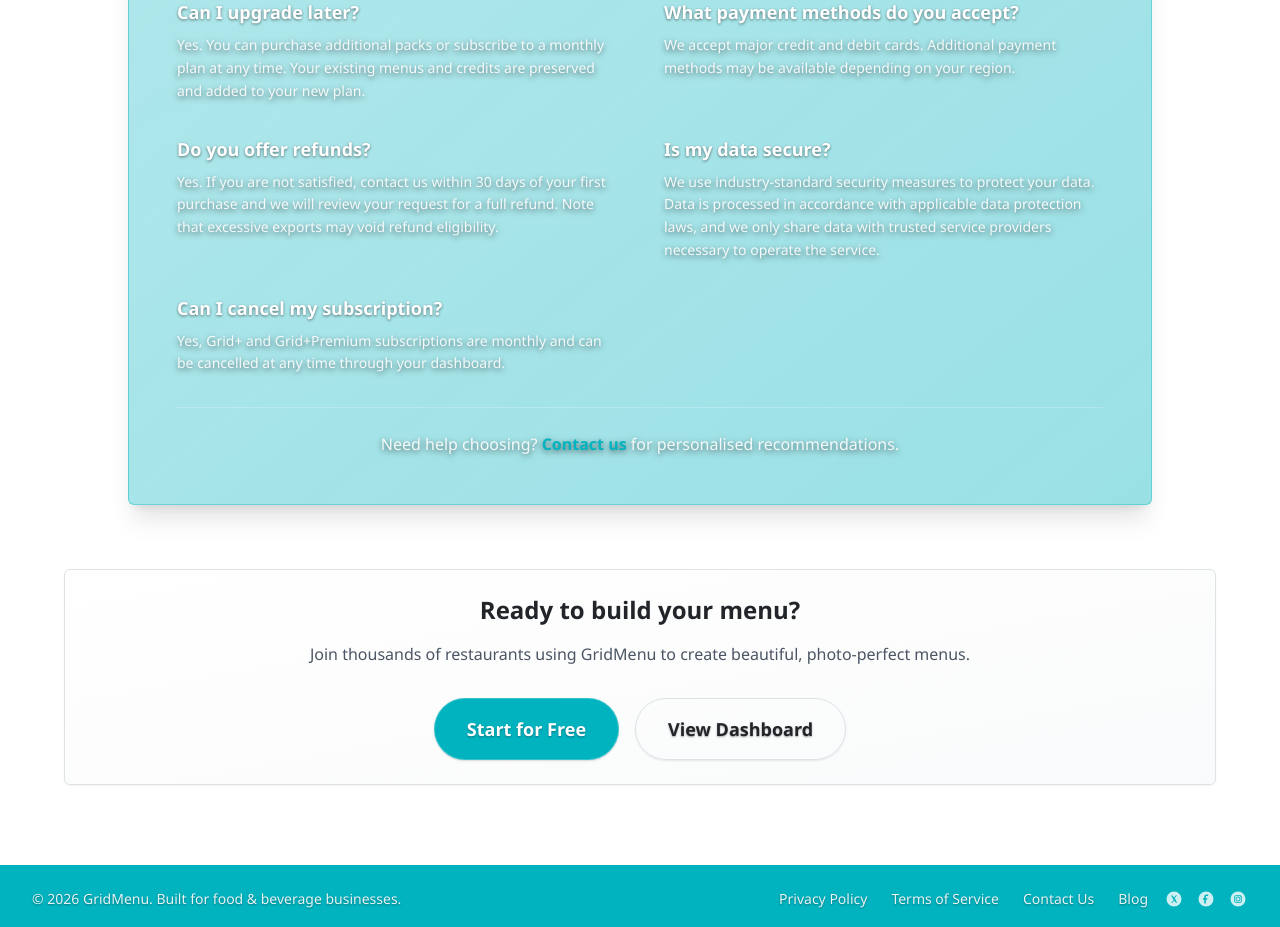
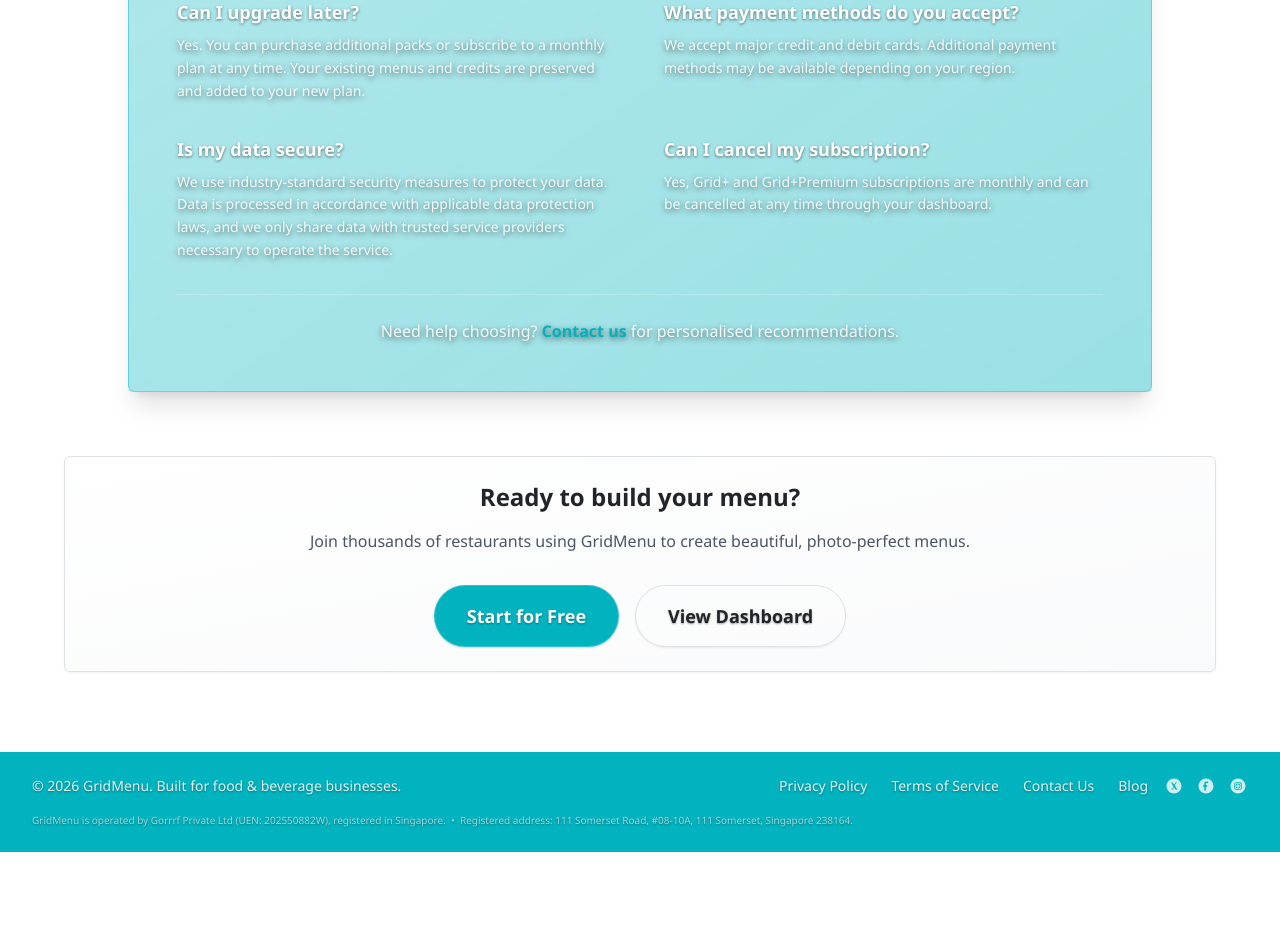
Before and after one commit to leonclem/one-minute-menu, a Next.js app: page /pricing in a window 1280 px wide. Shown: the part 1540-2467 px from the top of the page. After the commit the page ends 2392 px from the top, so only its background shows below. Built offline with nearby package versions, Linux system fonts and the light colour scheme; no server answers; a web font is replaced by a local one.

Commit message:
refactor(pricing): Remove refund FAQ from pricing page content

```diff
--- a/src/app/(marketing)/pricing/PricingPageContent.tsx
+++ b/src/app/(marketing)/pricing/PricingPageContent.tsx
@@ -71,10 +71,6 @@ export default function UXPricingPageContent({
     {
       q: 'What payment methods do you accept?',
       a: 'We accept major credit and debit cards. Additional payment methods may be available depending on your region.'
-    },
-    {
-      q: 'Do you offer refunds?',
-      a: 'Yes. If you are not satisfied, contact us within 30 days of your first purchase and we will review your request for a full refund. Note that excessive exports may void refund eligibility.'
     },
     {
       q: 'Is my data secure?',
```
